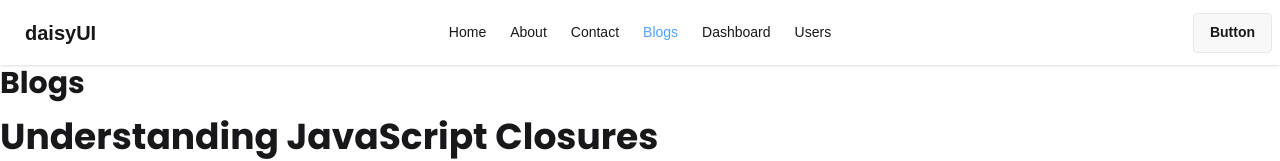
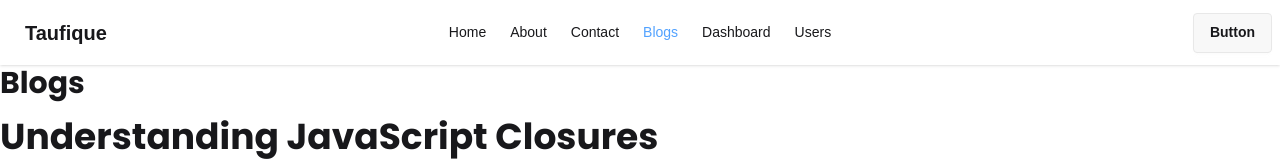
Before and after one commit to abutalha08/intro-to-next-js, a Next.js app: page /blogs in a window 1280 px wide. Shown: the top 161 px of the page. Built offline with nearby package versions, Linux system fonts and the light colour scheme.

Commit message:
Navbar title edited

```diff
--- a/src/components/Navbar.jsx
+++ b/src/components/Navbar.jsx
@@ -39,7 +39,7 @@ const Navbar = () => {
 
                     </ul>
                 </div>
-                <Link href="/" className="btn btn-ghost text-xl">daisyUI</Link>
+                <Link href="/" className="btn btn-ghost text-xl">Taufique</Link>
             </div>
             <div className="navbar-center hidden lg:flex">
                 <ul className="menu menu-horizontal px-1">
```
Also changed, not shown: 1 other file (tests, documents, lock files or other folders).
